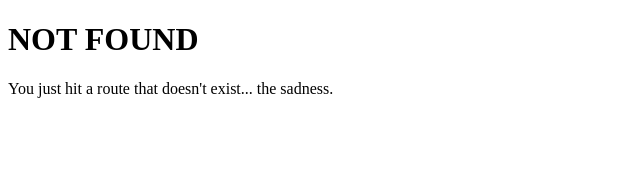
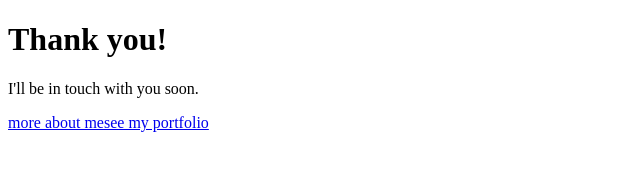
Before and after one commit to joecooper3/joecooper2018, a Gatsby site: page /contact-submitted in a window 1280 px wide. Before the commit this address had no page. Shown: the whole page, without its empty margins (0-640 px from the left). Built offline with nearby package versions, Linux system fonts and the light colour scheme; Gatsby itself is replaced by a stand-in of ours.

Commit message:
Adds success page to contact form

```diff
--- /dev/null
+++ b/src/pages/contact-submitted.js
@@ -0,0 +1,19 @@
+import React from 'react';
+import Link from 'gatsby-link';
+
+const ContactSubmitted = ({ data }) => ( //eslint-disable-line
+  <div className="main-body">
+    <h1>Thank you!</h1>
+    <p>I'll be in touch with you soon.</p>
+    <p className="frontpage-buttons">
+      <Link to="/about" className="white-btn">
+        more about me
+      </Link>
+      <Link to="/portfolio" className="blue-btn">
+        see my portfolio
+      </Link>
+    </p>
+  </div>
+);
+
+export default ContactSubmitted;
--- a/src/pages/contact.js
+++ b/src/pages/contact.js
@@ -15,6 +15,7 @@ const ContactPage = ({ data }) => ( //eslint-disable-line
       method="POST"
       data-netlify="true"
       data-netlify-honeypot="bot-field"
+      action="/contact-submitted"
     >
       <p className="hidden">
         <label htmlFor="bot-field">
@@ -27,7 +28,7 @@ const ContactPage = ({ data }) => ( //eslint-disable-line
       </label>
       <label htmlFor="form-email">
         <span>Email</span>
-        <input id="form-email" type="email" name="_replyto" placeholder="Email" />
+        <input id="form-email" type="email" name="replyto" placeholder="Email" />
       </label>
       <label htmlFor="form-body">
         <span>Message</span>
```
Also changed, not shown: 1 other file.
